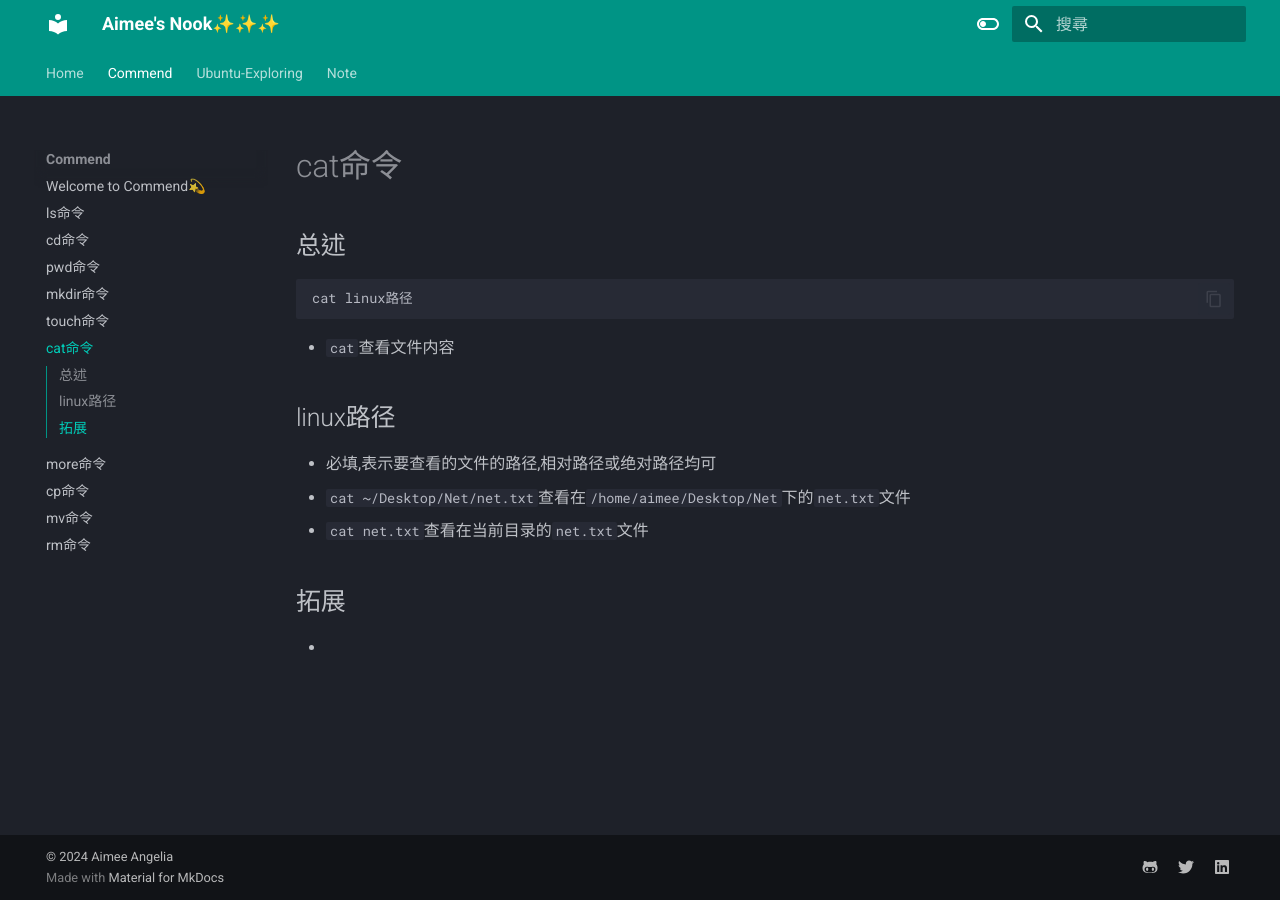
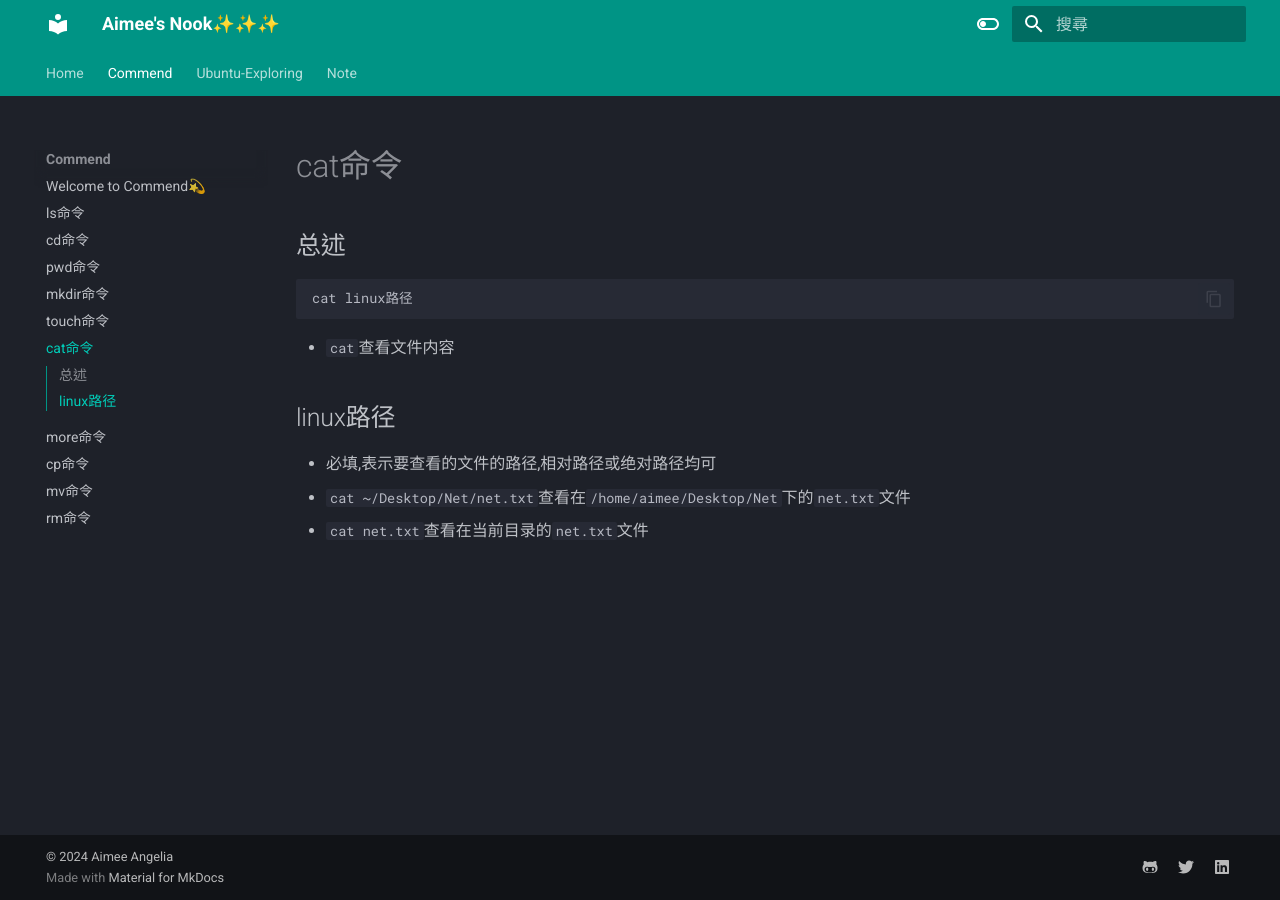
Before and after one commit to AimeeAngelia/AimeeAngelia.github.io, an MkDocs documentation site: the page built from docs/Commend/cat.md, in a window 1280 px wide. Built offline with MkDocs 1.6.1 and Material for MkDocs 9.7.7, drawn with Linux system fonts in a browser that asks for light colours.

Commit message:
Update cat.md
test github actions

```diff
--- a/docs/Commend/cat.md
+++ b/docs/Commend/cat.md
@@ -12,7 +12,3 @@ cat linux路径
 * 必填,表示要查看的文件的路径,相对路径或绝对路径均可
 * `cat ~/Desktop/Net/net.txt`查看在`/home/aimee/Desktop/Net`下的`net.txt`文件
 * `cat net.txt`查看在当前目录的`net.txt`文件
-
-## 拓展
-
-*
```
